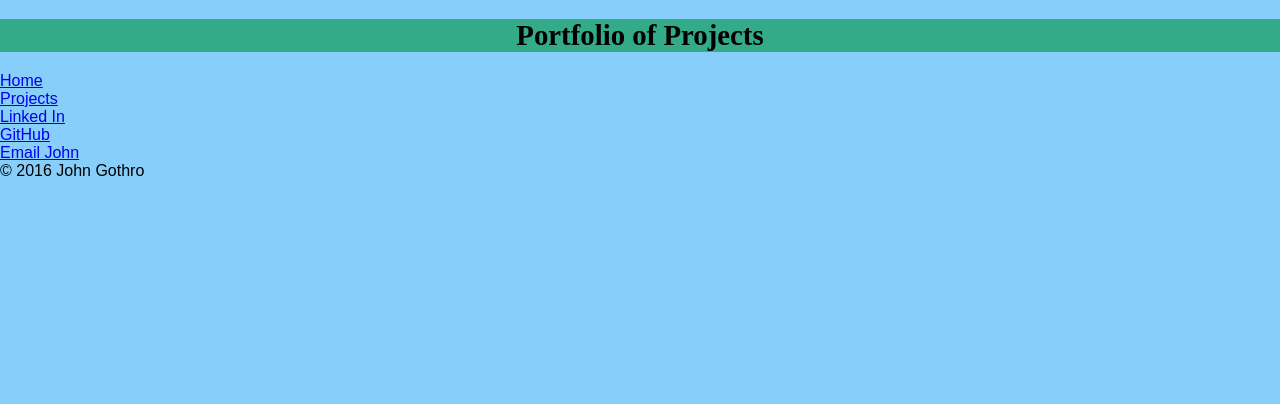
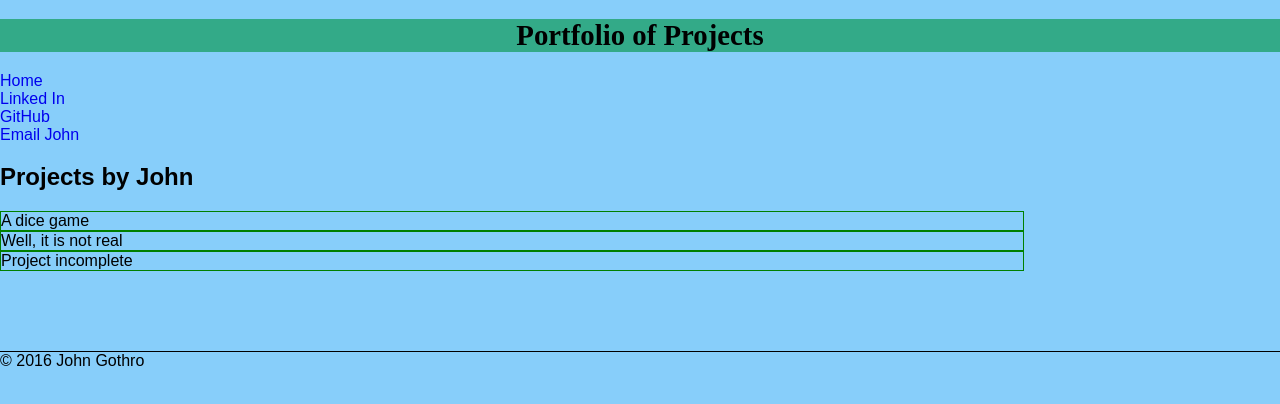
Before and after one commit to JPGothro/Portfolio, a plain HTML site: page index.html in a window 1280 px wide. Drawn offline with nearby package versions, Linux system fonts and the light colour scheme.

Commit message:
restructured code, added scripts, data

```diff
--- a/css/base.css
+++ b/css/base.css
@@ -4,3 +4,7 @@ body {
   width: 100%;
   background-color: #87CEFA;
 }
+
+a {
+  text-decoration: none;
+}
--- a/css/layout.css
+++ b/css/layout.css
@@ -3,3 +3,10 @@
 .project-template {
   display: none;
 }
+
+footer {
+  width: 100%;
+  height: 20%;
+  border-top: 1px solid black;
+  margin-top: 5em;
+}
--- a/css/module.css
+++ b/css/module.css
@@ -25,6 +25,15 @@
   list-style-type: none;
 }
 
+#projects {
+  width: 80%;
+  height: 50%;
+}
+
+#projects article {
+  border: 1px solid green;
+}
+
 
 /* styling for larger viewports */
 @media only screen and (min-width: 640px) {
--- a/index.html
+++ b/index.html
@@ -18,32 +18,27 @@
     <nav class="secondary-nav">
       <ul class="nav-items">
         <li><a href="#">Home</a></li>
-        <li class="nav-with-sub"><a href="#">Projects</a>
-          <ul class="nested-nav">
-            <li class="nested-nav-item">Project 1</li>
-            <li class="nested-nav-item">Project 2</li>
-            <li class="nested-nav-item">Project 3</li>
-          </ul>
-        </li>
         <li><a href="https://www.linkedin.com/in/john-gothro" target="_blank">Linked In</a></li>
         <li><a href="https://github.com/JPGothro/Portfolio" target="_blank">GitHub</a></li>
         <li><a href="mailto:jpgothro@gmail.com">Email John</a></li>
       </ul>
     </nav>
     <section id="projects">
+      <h2>Projects by John</h1>
       <article class="project-template">
         <details>
           <summary>Project Title</summary>
-          <p>Details about Project</p>
-          <p><a href="#">Link to project, if available</a></p>
-          <p><a href="#">Link to source code</a></p>
+          <p class="project-details">Details about Project</p>
+          <p><a class="project-link" href="#">Link to project</a></p>
+          <p><a class="project-source" href="#">Link to source code</a></p>
         </details>
       </article>
     </section>
     <footer>
       &copy; 2016 John Gothro
     </footer>
-    <script src="https://ajax.googleapis.com/ajax/libs/jquery/3.1.0/jquery.min.js"></script>
-
+    <script type="text/javascript" src="https://ajax.googleapis.com/ajax/libs/jquery/3.1.0/jquery.min.js"></script>
+    <script type="text/javascript" src="scripts/tempData.js"></script>
+    <script type="text/javascript" src="scripts/portfolio.js"></script>
   </body>
 </html>
--- a/portfolio.js
+++ /dev/null
@@ -1 +0,0 @@
-'use strict';
--- /dev/null
+++ b/scripts/portfolio.js
@@ -0,0 +1,39 @@
+'use strict';
+
+var projects = [];
+
+function Project (dataIn) {
+  // constructor function for a Project object
+  this.projectTitle   = dataIn.projectTitle;
+  this.projectSummary = dataIn.projectSummary;
+  this.projectDetails = dataIn.projectDetails;
+  this.projectLink    = dataIn.projectLink;
+  this.projectSrcLink = dataIn.projectSrcLink;
+};
+
+Project.prototype.toHtml = function() {
+  // generate the HTML for the Project object to insert into the DOM (in an article tag).
+  var $newArticle = $('article.project-template').clone();
+  $newArticle.find('summary').text(this.projectSummary);
+  $newArticle.find('p.project-details').text(this.projectDetails);
+  var linkItem = this.projectLink;
+  if (linkItem !== null) {
+    $newArticle.find('a.project-link').attr('href', this.projectLink).attr('target', '_blank');
+  };
+  linkItem = this.projectSrcLink;
+  if (linkItem !== null) {
+    $newArticle.find('a.project-source').attr('href', this.projectSrcLink).attr('target', '_blank');
+  };
+
+  $newArticle.removeClass('project-template');
+
+  return $newArticle;
+};
+
+localData.forEach(function(ele) {
+  projects.push(new Project(ele));
+});
+
+projects.forEach(function(a) {
+  $('#projects').append(a.toHtml());
+});
--- /dev/null
+++ b/scripts/tempData.js
@@ -0,0 +1,20 @@
+var localData = [
+  {projectTitle: 'YachtZoe!',
+   projectSummary: 'A dice game',
+   projectDetails: 'Built as a Final project for Code Fellows 201 class.',
+   projectLink: 'https://jpgothro.github.io/yachtzoe_project/index.html',
+   projectSrcLink: ''
+  },
+  {projectTitle: 'Fake project',
+   projectSummary: 'Well, it is not real',
+   projectDetails: 'You can make up anything for this one!',
+   projectLink: 'http://www.telegraph.co.uk/news/2016/09/19/cuddling-kittens-can-kill-you-warn-scientists/',
+   projectSrcLink: 'http://catadoptionteam.org/'
+ },
+ {projectTitle: 'Third Partial project',
+  projectSummary: 'Project incomplete',
+  projectDetails: 'Incomplete, so no details available at this time.',
+  projectLink: null,
+  projectSrcLink: null
+ }
+];
```
Also changed, not shown: README.md.
